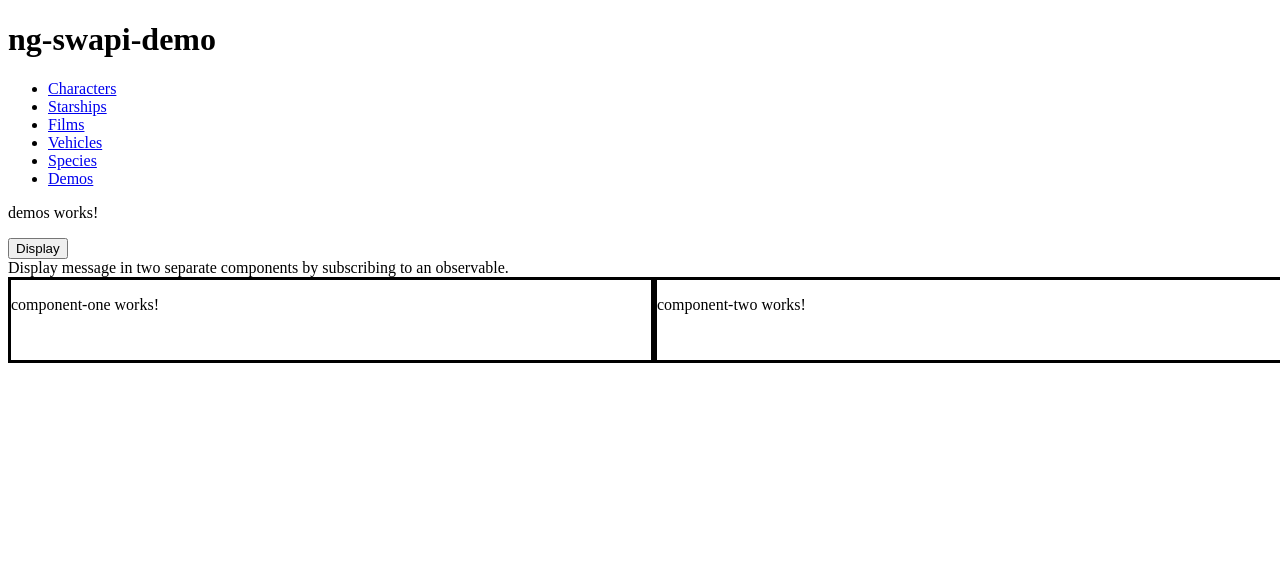
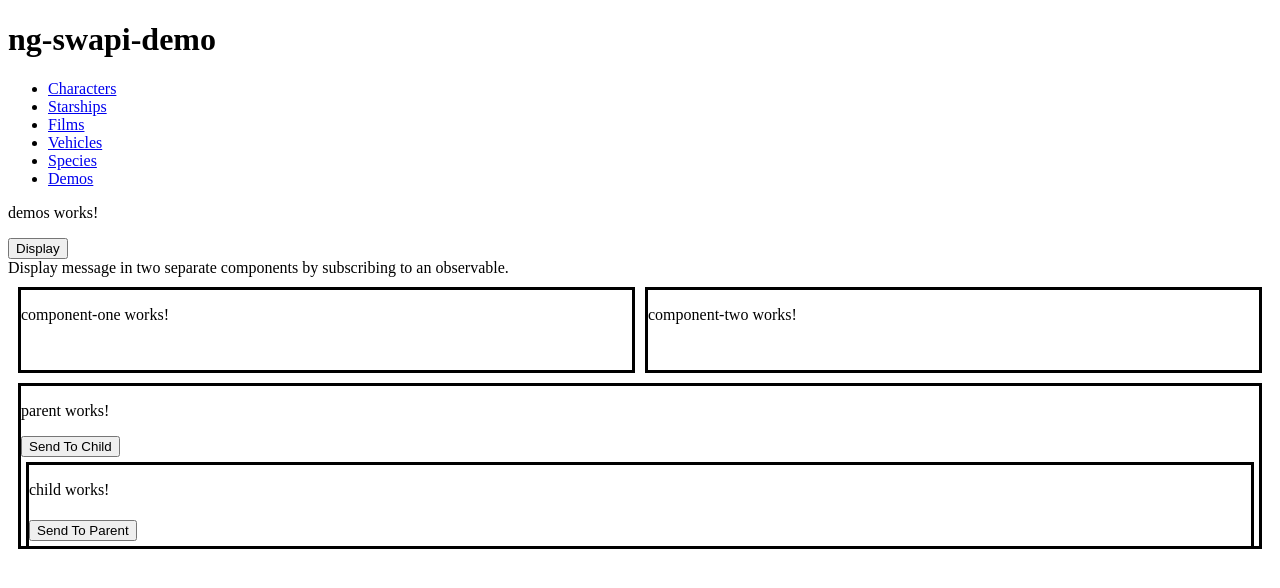
Before and after one commit to tm0ua/ng-swapi-demo, an Angular app: page /demos in a window 1280 px wide. Shown: the top 588 px of the page. Built offline with nearby package versions, Linux system fonts and the light colour scheme.

Commit message:
added demo for parent-child data xfer

```diff
--- /dev/null
+++ b/src/app/child/child.component.html
@@ -0,0 +1,3 @@
+<p>child works!</p>
+<button (click)="sentToParent()">Send To Parent</button>
+<div>{{ text }}</div>
--- /dev/null
+++ b/src/app/child/child.component.less
@@ -0,0 +1,10 @@
+:host {
+    display: block;
+    border: solid;
+    width: -webkit-fill-available;
+    margin: 5px;
+}
+
+button {
+    margin: 5px 0;
+}
--- /dev/null
+++ b/src/app/child/child.component.ts
@@ -0,0 +1,28 @@
+import { Component, Input, output, SimpleChanges } from '@angular/core';
+
+@Component({
+  selector: 'app-child',
+  standalone: true,
+  imports: [],
+  templateUrl: './child.component.html',
+  styleUrl: './child.component.less'
+})
+export class ChildComponent {
+  @Input() text: string | undefined;
+
+  /**
+   * This is the recommended usage for Angular 18 instead of "@Output" (see below).
+   * @Output() childClickedEvent = new EventEmitter<any>();
+   */
+  public childClickedEvent = output<string>();
+
+
+  // This is required in order to detect when the SendToChild button is clicked.
+  ngOnChanges(changes: SimpleChanges) {
+    this.text = changes['text'].currentValue;
+  }
+
+  public sentToParent() {
+    this.childClickedEvent.emit("This message is from the child.")
+  }
+}
--- a/src/app/component-one/component-one.component.less
+++ b/src/app/component-one/component-one.component.less
@@ -1,7 +1,8 @@
-.container {
+:host {
     border: solid;
-    width: 50vw;
+    width: -webkit-fill-available;
     height: 10vh;
+    margin: 5px;
 }
 
 .display {
--- a/src/app/component-two/component-two.component.less
+++ b/src/app/component-two/component-two.component.less
@@ -1,7 +1,8 @@
-.container {
+:host {
     border: solid;
-    width: 50vw;
+    width: -webkit-fill-available;
     height: 10vh;
+    margin: 5px;
 }
 
 .display {
--- a/src/app/demos/demos.component.html
+++ b/src/app/demos/demos.component.html
@@ -1,7 +1,10 @@
 <p>demos works!</p>
 <button (click)="displayText()">Display</button>
 <div>Display message in two separate components by subscribing to an observable.</div>
-<section>
+<section class="components">
     <app-component-one></app-component-one>
     <app-component-two></app-component-two>
 </section>
+<section>
+    <app-parent></app-parent>
+</section>
--- a/src/app/demos/demos.component.less
+++ b/src/app/demos/demos.component.less
@@ -1,3 +1,7 @@
-section {
+.components {
     display: flex;
 }
+
+section {
+    margin: 5px;
+}
--- a/src/app/demos/demos.component.ts
+++ b/src/app/demos/demos.component.ts
@@ -2,11 +2,12 @@ import { Component } from '@angular/core';
 import { ComponentService } from '../component.service';
 import { ComponentOneComponent } from '../component-one/component-one.component';
 import { ComponentTwoComponent } from '../component-two/component-two.component';
+import { ParentComponent } from "../parent/parent.component";
 
 @Component({
   selector: 'app-demos',
   standalone: true,
-  imports: [ComponentOneComponent, ComponentTwoComponent],
+  imports: [ComponentOneComponent, ComponentTwoComponent, ParentComponent],
   templateUrl: './demos.component.html',
   styleUrl: './demos.component.less'
 })
--- /dev/null
+++ b/src/app/parent/parent.component.html
@@ -0,0 +1,4 @@
+<p>parent works!</p>
+<button (click)="sendToChild()">Send To Child</button>
+<div>{{ childMsg }}</div>
+<app-child [text]="parentMsg" (childClickedEvent)="display($event)"></app-child>
--- /dev/null
+++ b/src/app/parent/parent.component.less
@@ -0,0 +1,7 @@
+:host {
+    display: block;
+    border: solid;
+    width: -webkit-fill-available;
+    height: 20vh;
+    margin: 5px;
+}
--- /dev/null
+++ b/src/app/parent/parent.component.ts
@@ -0,0 +1,22 @@
+import { Component } from '@angular/core';
+import { ChildComponent } from "../child/child.component";
+
+@Component({
+  selector: 'app-parent',
+  standalone: true,
+  imports: [ChildComponent],
+  templateUrl: './parent.component.html',
+  styleUrl: './parent.component.less'
+})
+export class ParentComponent {
+  public parentMsg: string | undefined;
+  public childMsg: string | undefined;
+
+  public sendToChild() {
+    this.parentMsg = 'This message is from the parent.';
+  }
+
+  public display(msg: string) {
+    this.childMsg = msg;
+  }
+}
```
Also changed, not shown: 2 other files (tests, documents, lock files or other folders).
